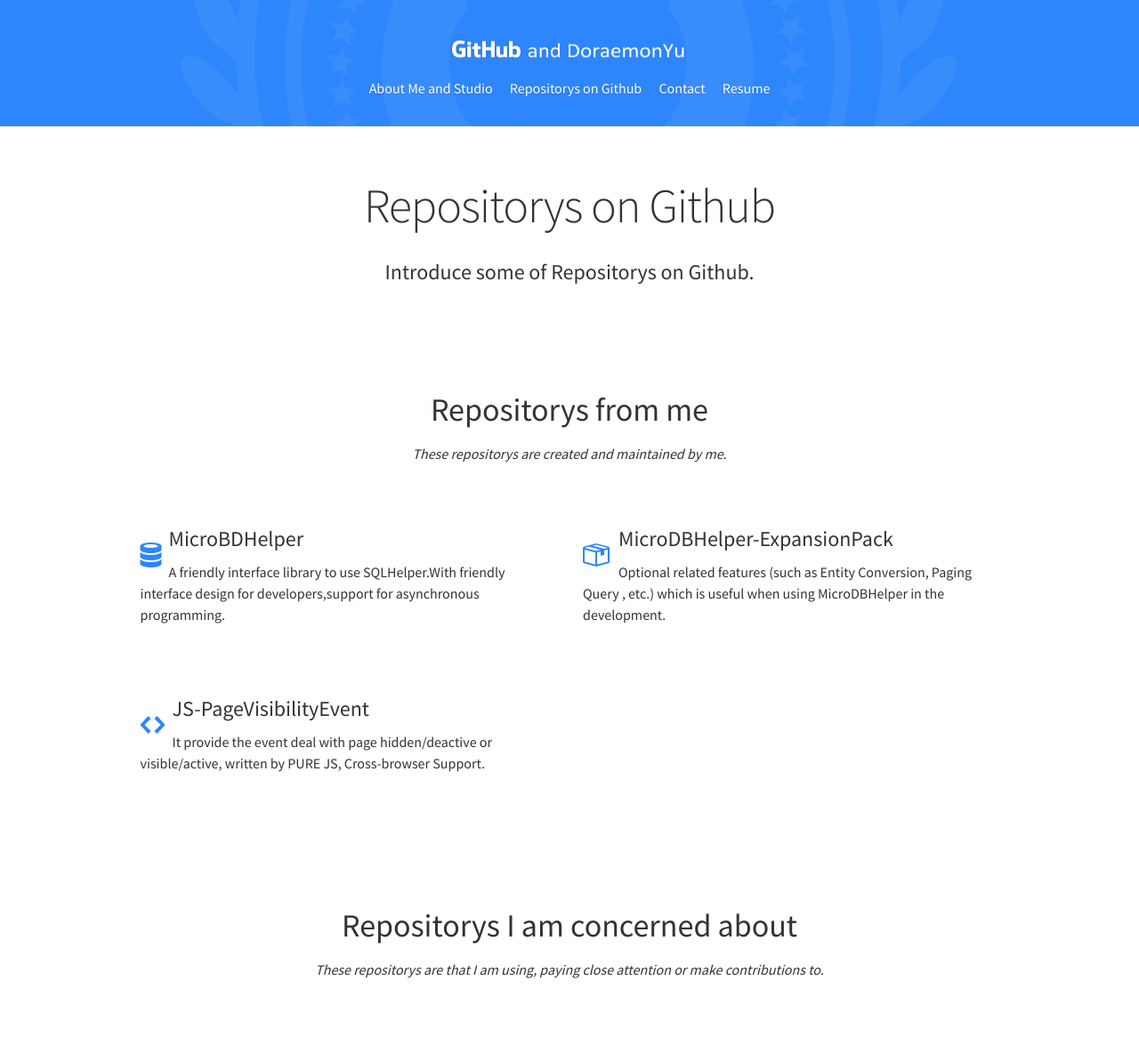
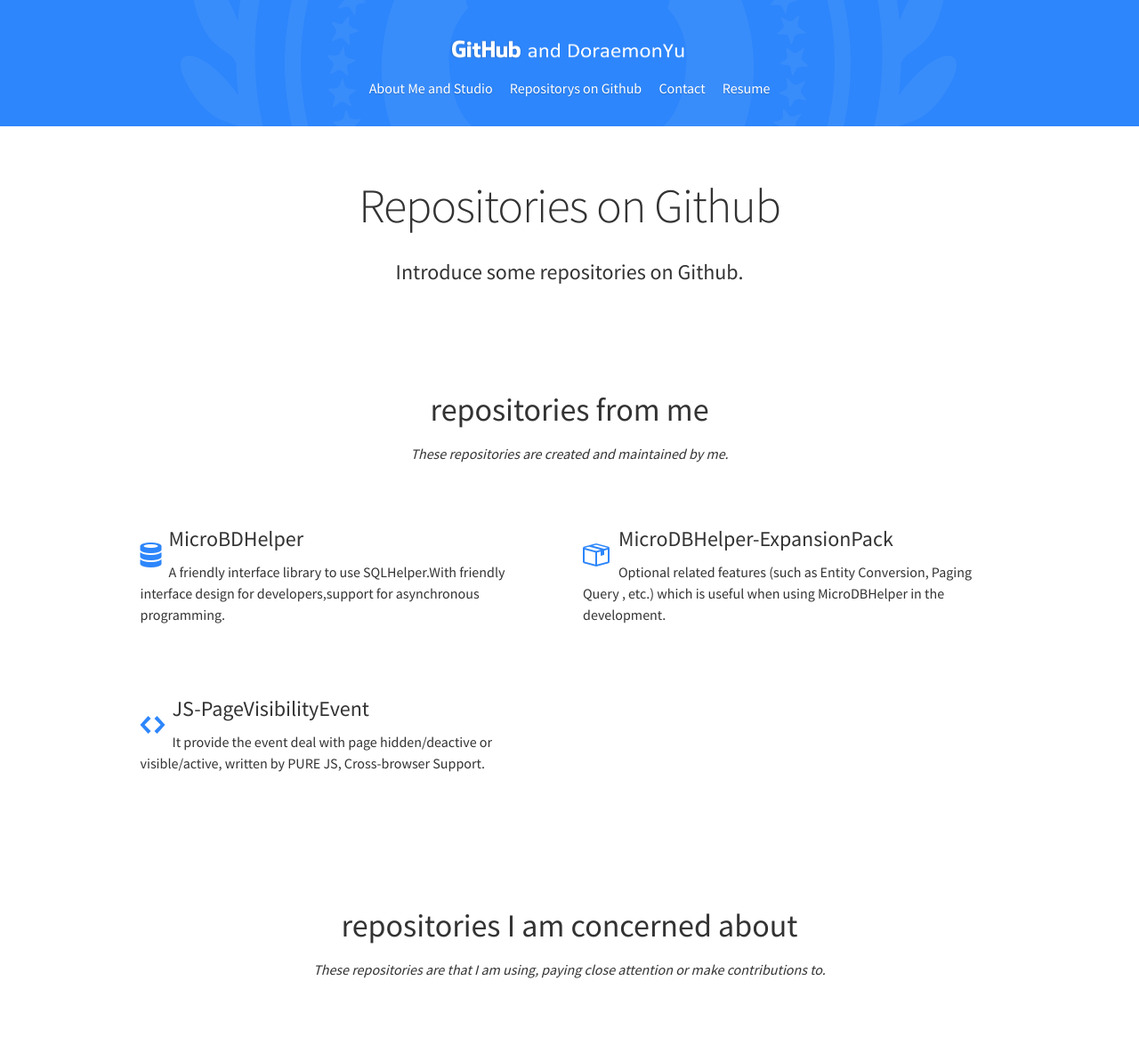
Before and after one commit to DoraemonYu/DoraemonYu.github.io, a Jekyll site: the page built from docs/repositorys.md, in a window 1280 px wide. Shown: the top 1175 px of the page at 89% size. Built offline with Jekyll 4.4.1, drawn with Linux system fonts in a browser that asks for light colours.

Commit message:
correct them

```diff
--- a/docs/repositorys.md
+++ b/docs/repositorys.md
@@ -1,13 +1,13 @@
 ---
 layout: support-page
-title: "Repositorys on Github"
-permalink: /Repositorys/
-description: "Introduce some of Repositorys on Github."
+title: "Repositories on Github"
+permalink: /Repositories/
+description: "Introduce some repositories on Github."
 ---
 
 <div class="col-md-12" markdown="1">
-## Repositorys from me
-*These repositorys are created and maintained by me.*
+## repositories from me
+*These repositories are created and maintained by me.*
 
 <div class="mini-section">
 	<div class="features">
@@ -48,8 +48,8 @@ description: "Introduce some of Repositorys on Github."
 
 
 <div class="col-md-12" markdown="1">
-## Repositorys I am concerned about
-*These repositorys are that I am using, paying close attention or make contributions to.*
+## repositories I am concerned about
+*These repositories are that I am using, paying close attention or make contributions to.*
 
 <div class="mini-section">
 	<div class="features">
--- a/index.html
+++ b/index.html
@@ -10,7 +10,7 @@ permalink: /
 
         <a target="_blank" href="/About">DoraemonYu & Studio</a>
         <a target="_blank" href="https://plus.google.com/116898154390159853331">Google+</a>
-        <a target="_blank" href="/Repositorys">Repositorys on Github</a>
+        <a target="_blank" href="/Repositories">Repositorys on Github</a>
         <a target="_blank" href="http://yuyangzhou.name">My Websites</a>
         <a target="_blank" href="http://soft.yuyangzhou.name/Email/OpenLetterList.html">公开信</a>
 
```
